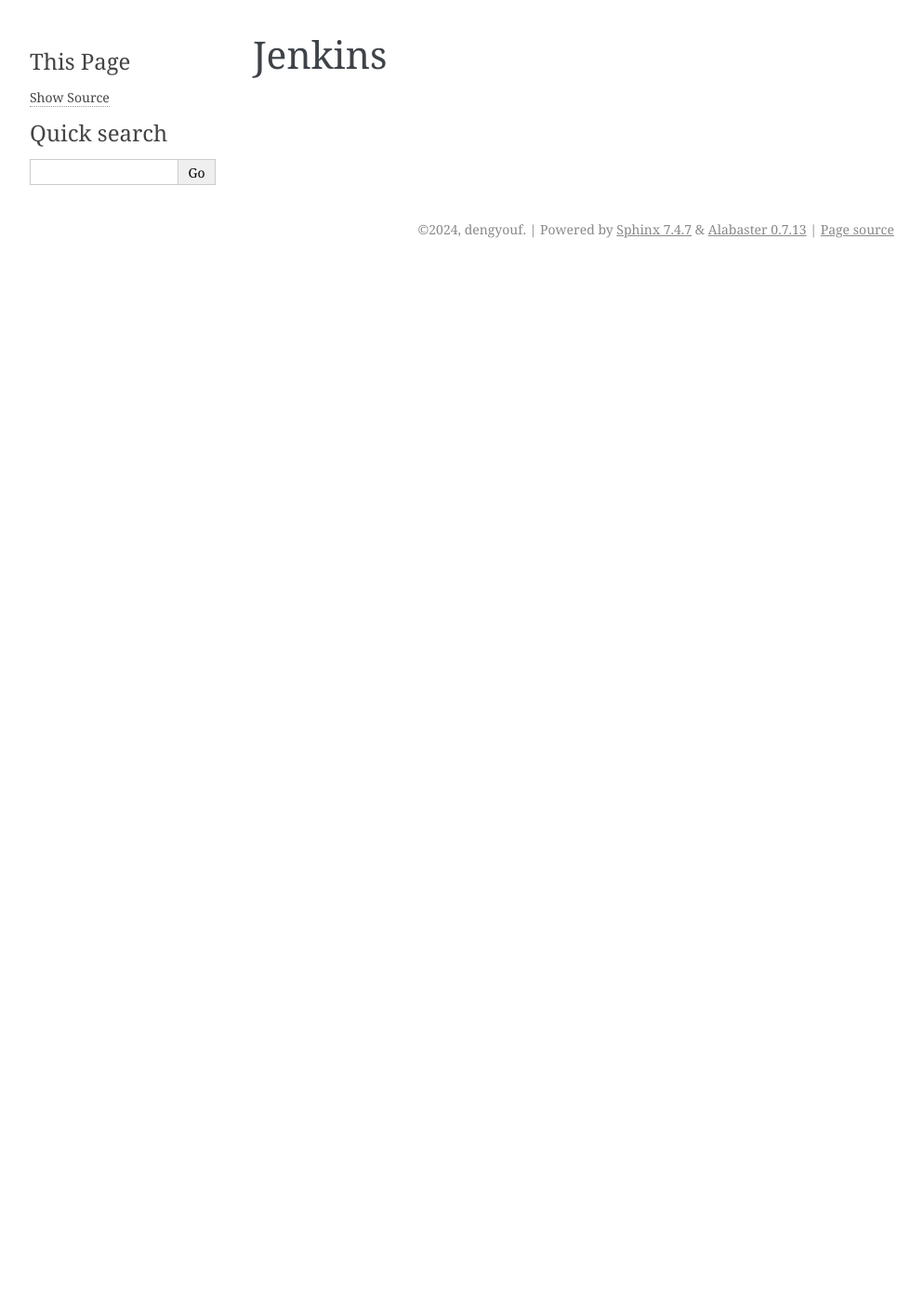
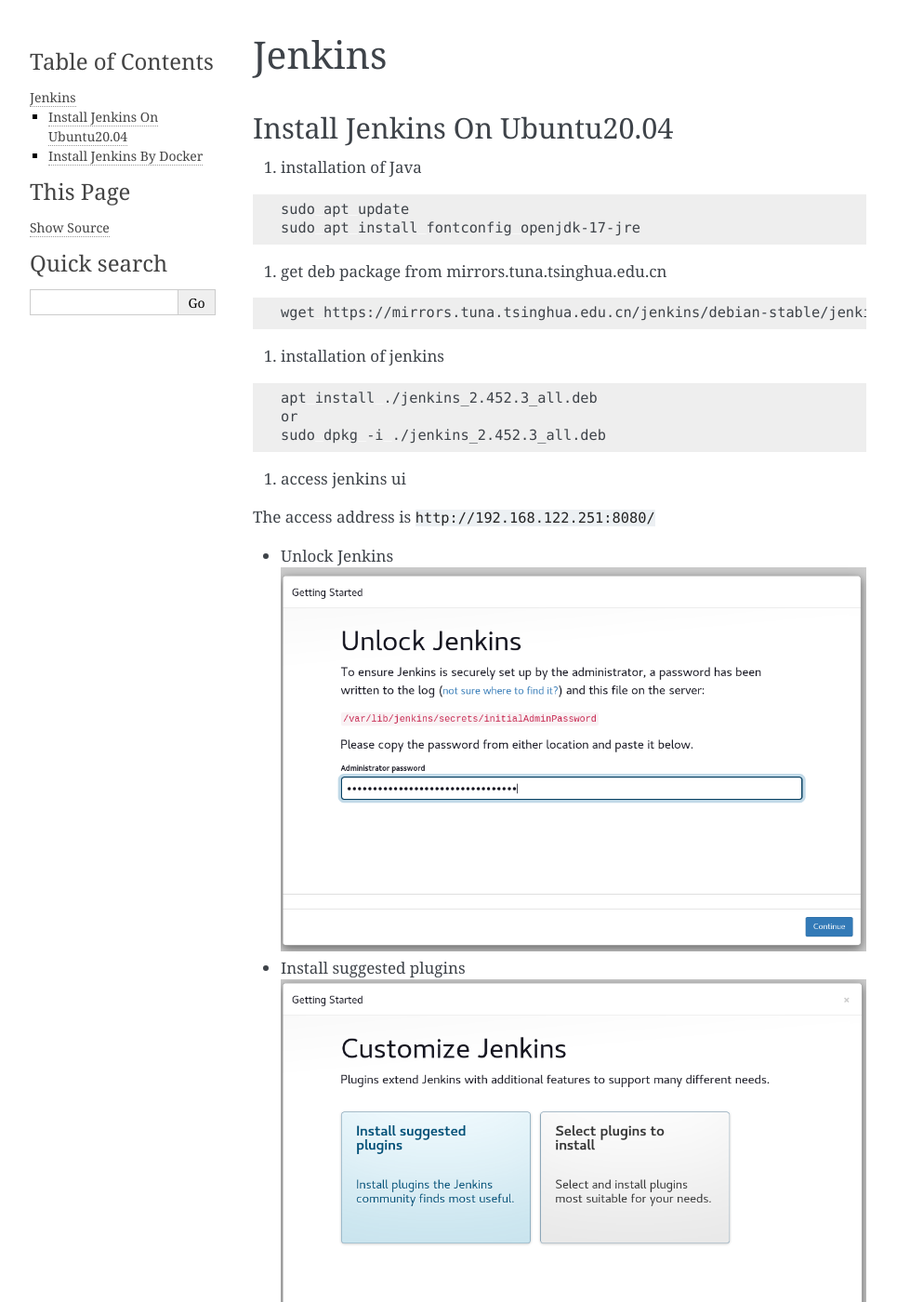
Before and after one commit to dengyouf/tutorial-documentation, a Sphinx documentation site: the page built from source/devops/install-jenkins-by-docker.md, in a window 1280 px wide and 1400 px high. Shown: the whole window at 93% size, without its empty margins (148-1141 px from the left). Built offline with Sphinx 7.4.7, drawn with Linux system fonts in a browser that asks for light colours; some of the changed text lies outside the part shown.

Commit message:
add firt commit

````diff
--- a/source/devops/install-jenkins-by-docker.md
+++ b/source/devops/install-jenkins-by-docker.md
@@ -1 +1,117 @@
 # Jenkins
+
+## Install Jenkins On Ubuntu20.04
+
+1. installation of Java
+
+```shell
+sudo apt update
+sudo apt install fontconfig openjdk-17-jre
+```
+
+2. get deb package from mirrors.tuna.tsinghua.edu.cn
+
+```shell
+wget https://mirrors.tuna.tsinghua.edu.cn/jenkins/debian-stable/jenkins_2.452.3_all.deb
+```
+
+3. installation of jenkins
+
+```shell
+apt install ./jenkins_2.452.3_all.deb
+or
+sudo dpkg -i ./jenkins_2.452.3_all.deb
+```
+
+4. access jenkins ui
+
+The access address is  `http://192.168.122.251:8080/`
+- Unlock Jenkins
+![img.png](imgs/unlock-jenkins.png)
+
+- Install suggested plugins
+![img_1.png](imgs/customize-jenkins.png)
+
+- Create First Admin User
+![img_1.png](imgs/first-admin.png)
+
+- Instance Configuration
+![img_1.png](imgs/instance-configuration.png)
+
+- Jenkins is ready!
+![img_1.png](imgs/jenkins-ready.png)
+
+4. A simple pipeline
+
+```shell
+pipeline {
+
+	agent any
+
+	// tools {}
+
+	options {
+	  buildDiscarder(logRotator(numToKeepStr: '5'))
+	}
+
+	environment {
+	   FOO = "foo"
+	}
+
+	parameters {
+	  string(name: "Image_Tag", defaultValue: 'main', description: '')
+	  booleanParam(name: "PushImage", defaultValue: true)
+	}
+
+	stages {
+		stage ('Echo') {
+			steps {
+				sh'''
+				echo "${env.FOO}"
+				echo "${params.Image_Tag}"
+				'''
+			}
+		}
+		stage('Build') {
+			steps {
+				sh 'pwd'
+			}
+		}
+		stage('Test'){
+			steps {
+				echo "Test"
+			}
+		}
+		stage('Deploy') {
+			steps {
+				echo "Deploy"
+			}
+		}
+	}
+	post {
+	  always {
+		 script {
+			echo "I am execute always"
+		 }
+	  }
+	  success {
+		 script {
+			echo "I am execute on success"
+		 }
+	  }
+	  failure {
+		 script {
+			echo "I am execute on failure"
+		 }
+	  }
+	}
+}
+```
+
+
+
+
+
+
+
+## Install Jenkins By Docker
````
Also changed, not shown: source/devops/install-gitlab-by-docker.md (+8 -0 lines), source/devops/imgs/customize-jenkins.png (added), source/devops/imgs/first-admin.png (added), source/devops/imgs/instance-configuration.png (added), source/devops/imgs/jenkins-ready.png (added), source/devops/imgs/unlock-jenkins.png (added).
